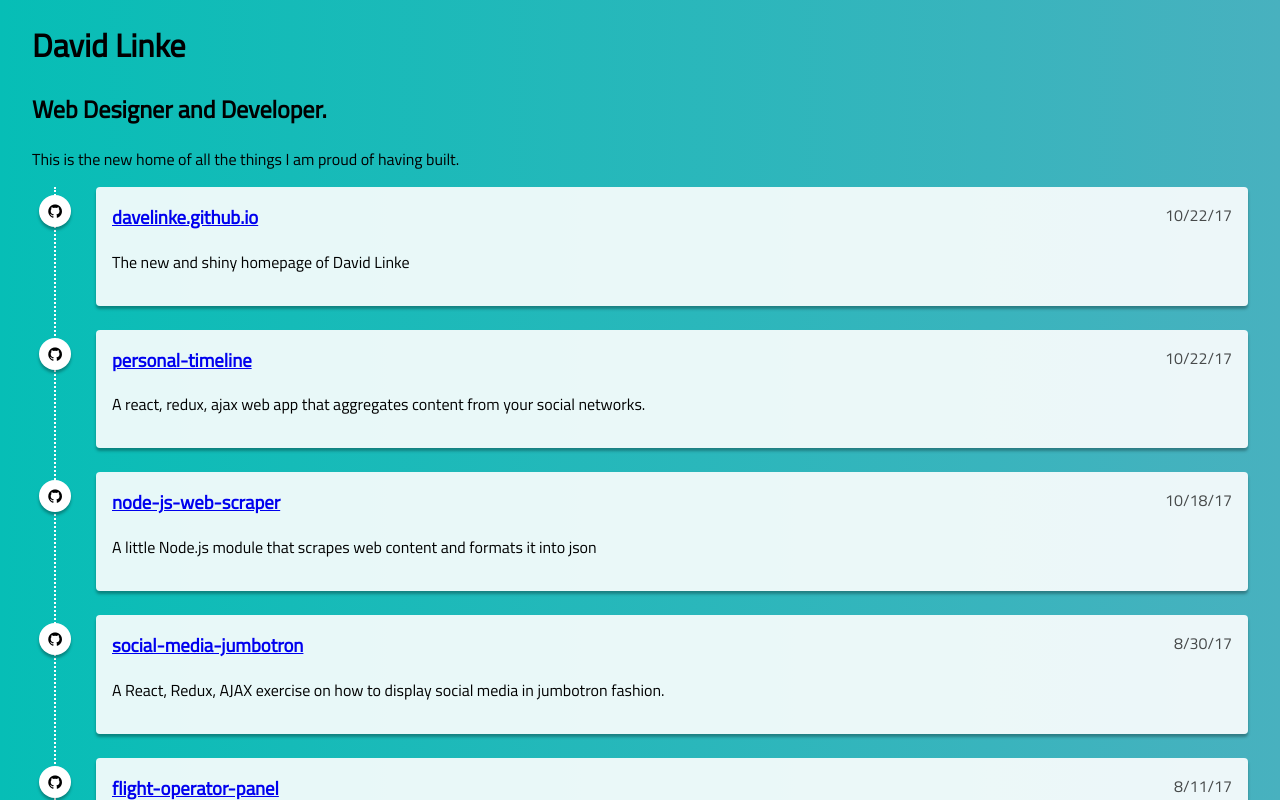
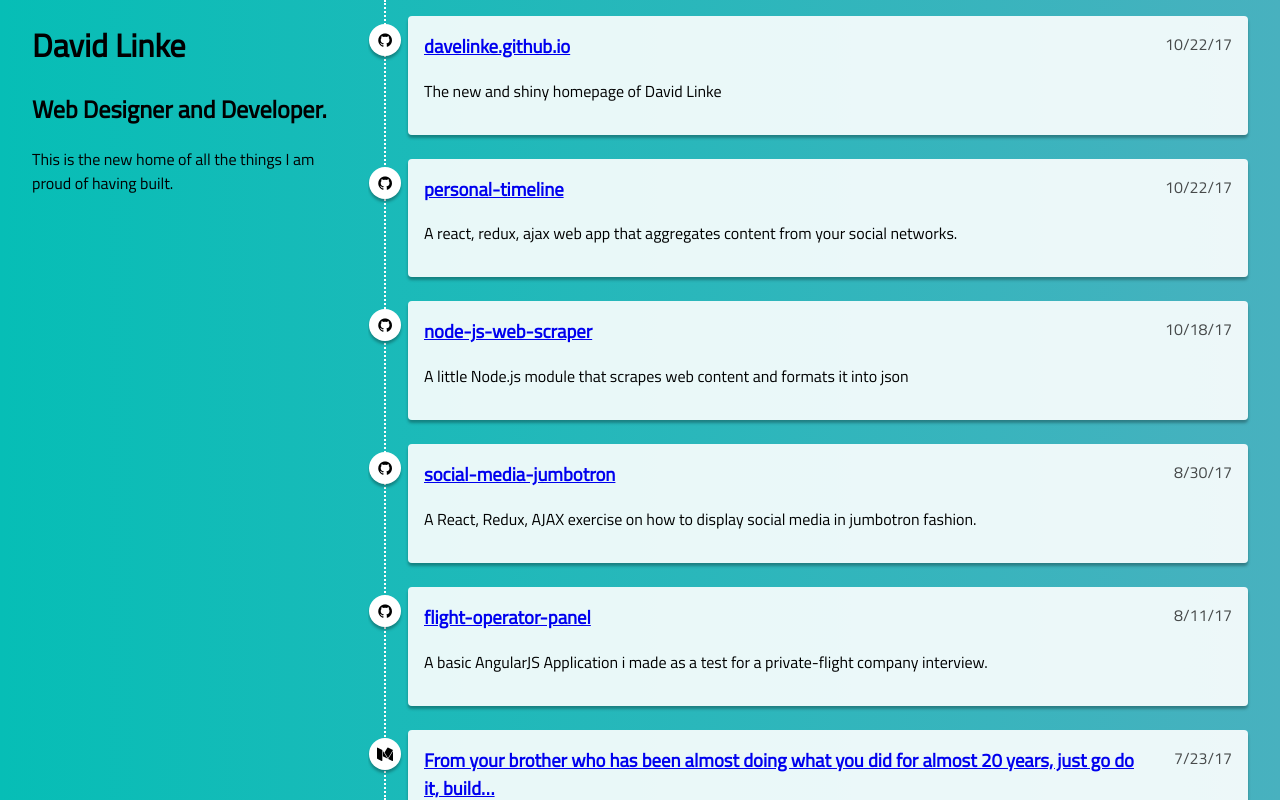
Before and after one commit to davelinke/personal-timeline, a React (Create React App) app: page / in a window 1280 px wide. Shown: the top 800 px of the page. Built offline with nearby package versions, Linux system fonts and the light colour scheme.

Commit message:
css fixes for desktop version.

```diff
--- a/src/App.css
+++ b/src/App.css
@@ -1,28 +1,11 @@
-.App {
-  text-align: center;
+main {
+    display: flex;
+    height: 100%;
+    overflow: hidden;
 }
-
-.App-logo {
-  animation: App-logo-spin infinite 20s linear;
-  height: 80px;
+.user-info{
+    width: 25%;
+    flex-grow: 0;
+    flex-shrink: 0;
+    padding: 0 1rem 0 2rem;
 }
-
-.App-header {
-  background-color: #222;
-  height: 150px;
-  padding: 20px;
-  color: white;
-}
-
-.App-title {
-  font-size: 1.5em;
-}
-
-.App-intro {
-  font-size: large;
-}
-
-@keyframes App-logo-spin {
-  from { transform: rotate(0deg); }
-  to { transform: rotate(360deg); }
-}
--- a/src/App.js
+++ b/src/App.js
@@ -7,10 +7,12 @@ class App extends Component {
   render() {
     return (
       <main>
-          <h1>{lang.write('myName')}</h1>
-          <h2>{lang.write('myTitle')}</h2>
-          <p>{lang.write('salutation')}</p>
-          <Timeline></Timeline>
+        <div className="user-info">
+            <h1>{lang.write('myName')}</h1>
+            <h2>{lang.write('myTitle')}</h2>
+            <p>{lang.write('salutation')}</p>
+        </div>
+        <Timeline></Timeline>
       </main>
     );
   }
--- a/src/components/timeline.css
+++ b/src/components/timeline.css
@@ -8,10 +8,21 @@
     pointer-events: none;
 }
 .timeline {
-    margin: 0 0 0 1.375rem;
-    padding: 0 0 2rem 0;
+    margin: 0;
+    padding: 1rem 2rem 1rem 0;
     list-style: none outside;
+    overflow: auto;
+    position: relative;
+}
+.timeline:before {
+    content: " ";
+    display: block;
     border-left: 2px dotted #fff;
+    height: 100vh;
+    width: 2px;
+    position: fixed;
+    top: 0;
+    left: calc(25% + 4rem);
 }
 .item-card {
     background-color: rgba(255,255,255,0.90);
@@ -29,7 +40,7 @@
     position: absolute;
     margin: 0;
     padding: 0;
-    left: calc(-3.5rem - 1px);
+    left: calc(-2.5rem + 1px);
     top: 0.5rem;
     background-color: #fff;
     width: 2rem;
--- a/src/index.css
+++ b/src/index.css
@@ -1,10 +1,16 @@
 @import url('https://maxcdn.bootstrapcdn.com/font-awesome/4.7.0/css/font-awesome.min.css');
 @import url('https://fonts.googleapis.com/css?family=Titillium+Web');
 
+html, body {
+    height: 100%;
+}
 body {
     margin: 0;
     padding: 0;
     font-family: 'Titillium Web', sans-serif;
     background-image: linear-gradient(to right, #06beb6, #48b1bf);
-    padding:0 2rem;
 }
+#root{
+    padding: 0;
+    height: 100%;
+}
```
